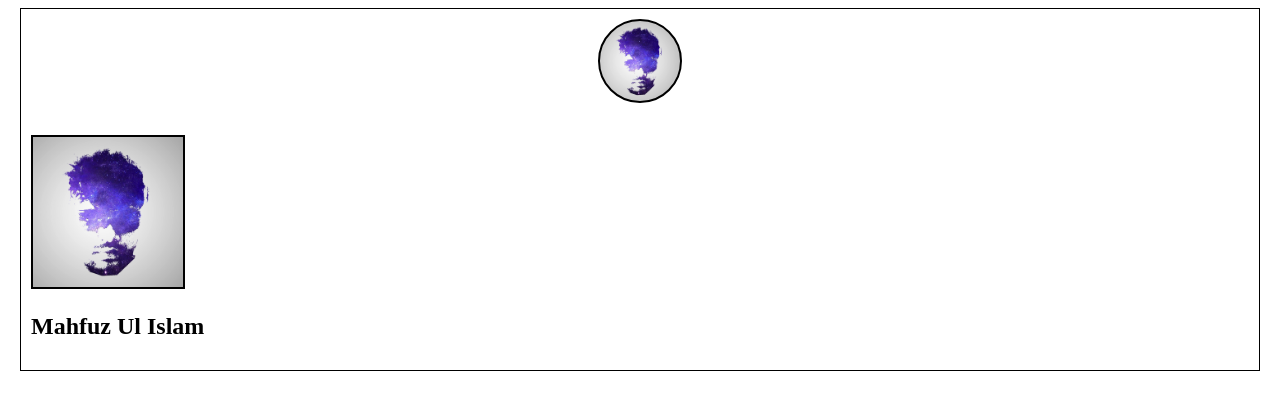
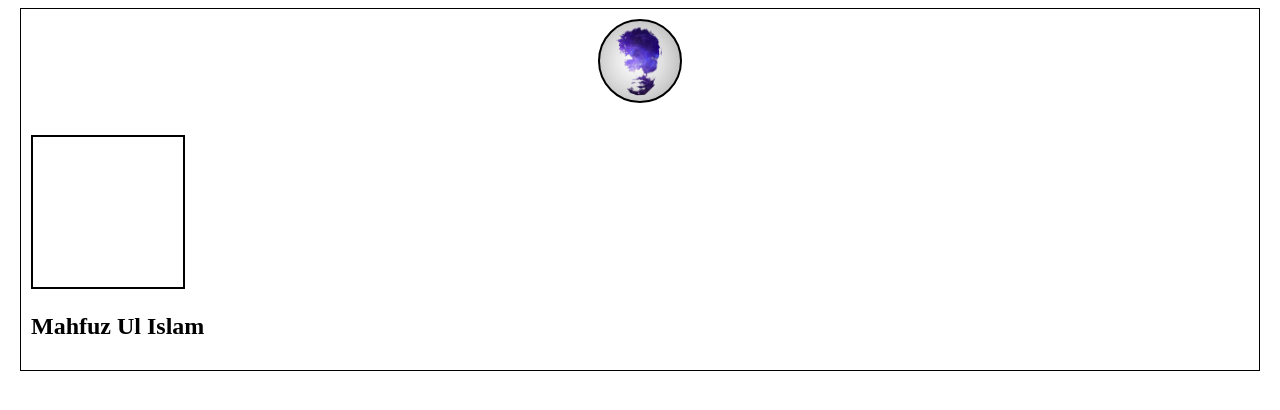
Before and after one commit to mahfuzninja/template, a plain HTML site: page index.html in a window 1280 px wide. Drawn offline with Linux system fonts and the light colour scheme.

Commit message:
Update style.css

```diff
--- a/style.css
+++ b/style.css
@@ -18,7 +18,7 @@ body {
 #pro_pic {
           width: 150px;
           height: 150px;
-          background-image: url(template/rumman.jpg);
+          background-image: url();
           background-size: 150px 150px;
           border: 2px solid #000000;
           border-radius: 0%;
```
